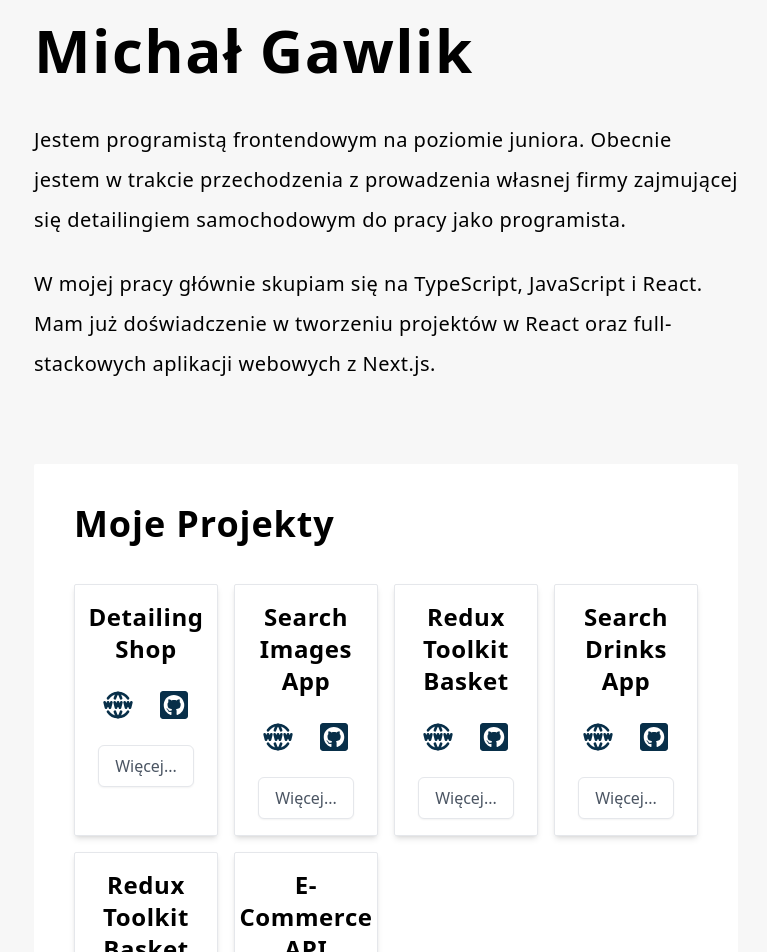
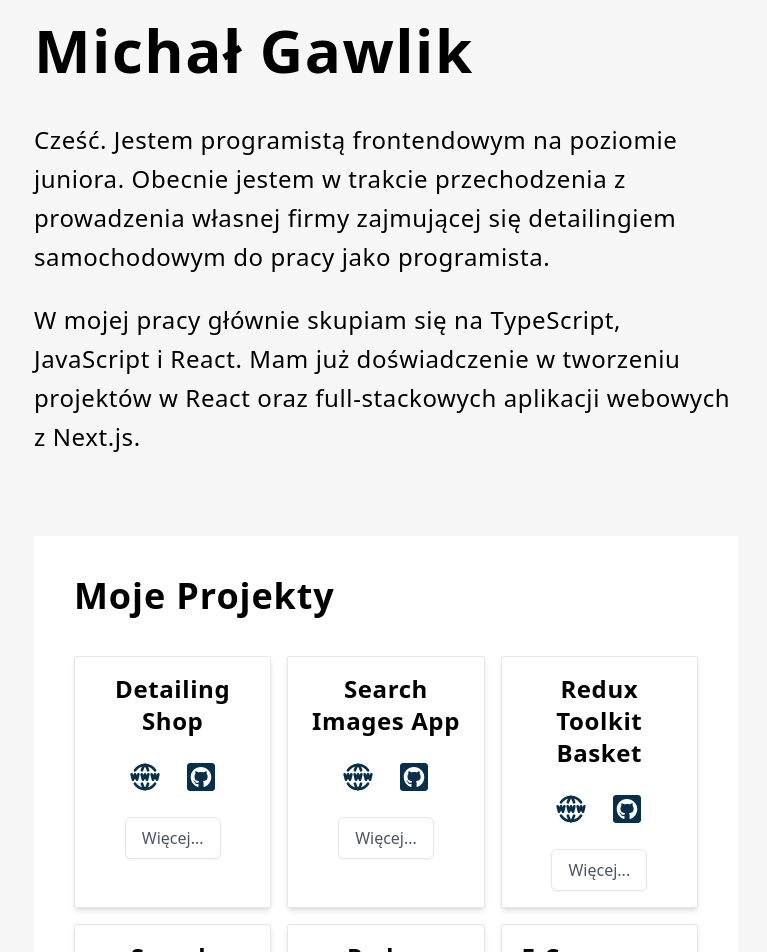
Before and after one commit to misiek869/my_portfolio_v2, a React (Vite) app: page / in a window 1280 px wide. Shown: the part 60-1012 px from the top of the page, without its empty margins (254-1021 px from the left). Built offline with nearby package versions, Linux system fonts and the light colour scheme.

Commit message:
change descriptions

```diff
--- a/src/components/About.tsx
+++ b/src/components/About.tsx
@@ -7,8 +7,10 @@ const About = () => {
 		<section className=''>
 			<h1 className='text-6xl font-bold tracking-wide'>Michał Gawlik</h1>
 			<div className='mt-10'>
-				<p className='text-xl tracking-wide leading-loose'>{t('about_01')}</p>
-				<p className='text-xl tracking-wide leading-loose mt-6'>
+				<p className='text-xl tracking-wide leading-loose md:text-2xl md:leading-relaxed'>
+					{t('about_01')}
+				</p>
+				<p className='text-xl tracking-wide leading-loose md:text-2xl mt-6 md:leading-relaxed'>
 					{t('about_02')}
 				</p>
 			</div>
--- a/src/components/Projects.tsx
+++ b/src/components/Projects.tsx
@@ -10,7 +10,7 @@ const Projects = () => {
 			<h2 className='text-4xl font-bold tracking-wide capitalize'>
 				{t('projectsTitle')}
 			</h2>
-			<div className='mt-10 grid grid-cols-3 xl:grid-cols-4 gap-4'>
+			<div className='mt-10 grid grid-cols-2 lg:grid-cols-3 gap-4'>
 				{projects.map(project => {
 					const { url, github, title, text, tech, id } = project
 					return (
--- a/src/i18n.ts
+++ b/src/i18n.ts
@@ -5,7 +5,7 @@ i18n.use(initReactI18next).init({
 	resources: {
 		en: {
 			translation: {
-				about_01: `I am a junior frontend developer from Poland, currently
+				about_01: `Hi. I am a junior frontend developer from Poland, currently
 						transitioning from being a car detailing business owner to a career
 						in programming.`,
 				about_02: `In my work I am focusing on a TypeScript, JavaScript and React
@@ -27,7 +27,7 @@ i18n.use(initReactI18next).init({
 		pl: {
 			translation: {
 				about_01:
-					'Jestem programistą frontendowym na poziomie juniora. Obecnie jestem w trakcie przechodzenia z prowadzenia własnej firmy zajmującej się detailingiem samochodowym do pracy jako programista. ',
+					'Cześć. Jestem programistą frontendowym na poziomie juniora. Obecnie jestem w trakcie przechodzenia z prowadzenia własnej firmy zajmującej się detailingiem samochodowym do pracy jako programista. ',
 				about_02:
 					'W mojej pracy głównie skupiam się na TypeScript, JavaScript i React. Mam już doświadczenie w tworzeniu projektów w React oraz full-stackowych aplikacji webowych z Next.js.',
 				aboutTitle: 'O Mnie',
```
